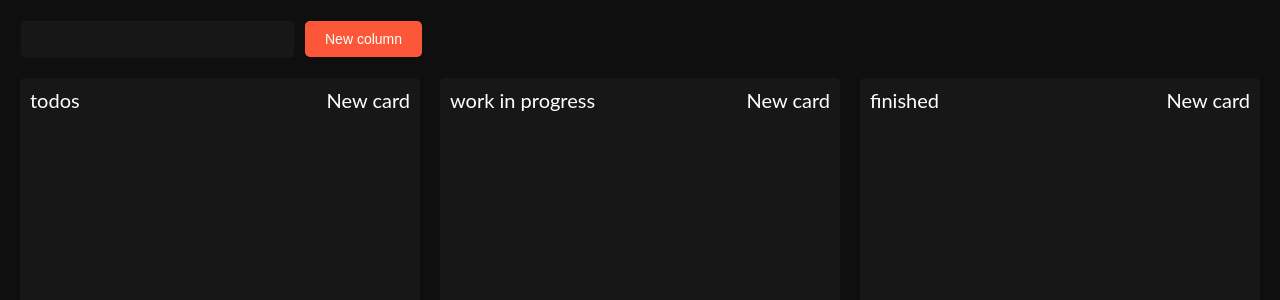
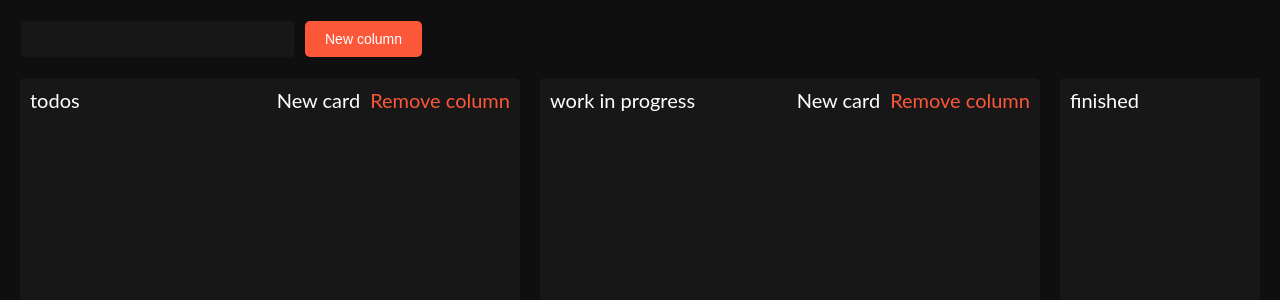
Before and after one commit to ZeroX-DG/akanban, an Angular app: page / in a window 1280 px wide. Shown: the top 300 px of the page. Built offline with nearby package versions, Linux system fonts and the light colour scheme.

Commit message:
added remove column

```diff
--- a/src/app/app.component.html
+++ b/src/app/app.component.html
@@ -11,6 +11,7 @@
       (createCard)="handleOpenAddCard($event)"
       (cardChangeColumn)="handleCardChangeColumn($event)"
       (updateCard)="handleUpdateCard($event)"
+      (removeColumn)="handleRemoveColumn($event)"
       [column]="column"
     ></kanban-column>
   </div>
--- a/src/app/app.component.ts
+++ b/src/app/app.component.ts
@@ -92,4 +92,9 @@ export class AppComponent {
     this.showUpdateModal = false;
     db.setBoard(this.columns);
   }
+
+  handleRemoveColumn(column: Column) {
+    this.columns = this.columns.filter(col => !_.isEqual(col, column));
+    db.setBoard(this.columns);
+  }
 }
--- a/src/app/components/kanban-column/kanban-column.component.html
+++ b/src/app/components/kanban-column/kanban-column.component.html
@@ -1,7 +1,15 @@
 <div class="column" [attr.data-column-title]="column.title">
   <div class="title">
     {{ column.title }}
-    <span class="add-card-button" (click)="addCard()">New card</span>
+    <div class="tools">
+      <span class="add-card-button" (click)="addCard()">New card</span>
+      <span
+        class="add-card-button"
+        (click)="handleRemoveColumn()"
+        [style.color]="'#FD5739'"
+        >Remove column</span
+      >
+    </div>
   </div>
   <div class="cards">
     <kanban-card
--- a/src/app/components/kanban-column/kanban-column.component.sass
+++ b/src/app/components/kanban-column/kanban-column.component.sass
@@ -1,5 +1,5 @@
 .column
-  width: 400px
+  width: 500px
   height: 600px
   box-sizing: border-box
   padding: 10px
@@ -15,7 +15,9 @@
     height: 50px
     display: flex
     justify-content: space-between
-    .add-card-button
-      cursor: pointer
+    .tools
+      span
+        cursor: pointer
+        margin-left: 10px
   .cards
     height: 550px
--- a/src/app/components/kanban-column/kanban-column.component.ts
+++ b/src/app/components/kanban-column/kanban-column.component.ts
@@ -14,11 +14,13 @@ export class KanbanColumnComponent {
   @Output() createCard: EventEmitter<Column>;
   @Output() updateCard: EventEmitter<Card>;
   @Output() cardChangeColumn: EventEmitter<IColumnChangeValue>;
+  @Output() removeColumn: EventEmitter<Column>;
 
   constructor() {
     this.createCard = new EventEmitter();
     this.updateCard = new EventEmitter();
     this.cardChangeColumn = new EventEmitter();
+    this.removeColumn = new EventEmitter();
   }
 
   addCard() {
@@ -38,4 +40,8 @@ export class KanbanColumnComponent {
   handleUpdateCard(card: Card) {
     this.updateCard.emit(card);
   }
+
+  handleRemoveColumn() {
+    this.removeColumn.emit(this.column);
+  }
 }
```
